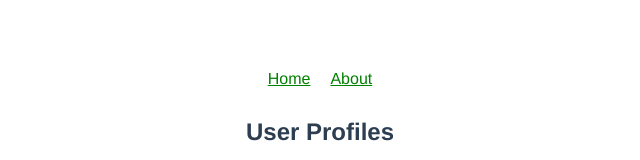
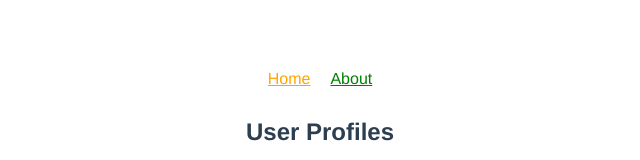
Before and after one commit to melihkeskin/vue-routing, a Vue app: page / in a window 1280 px wide. Shown: the top 160 px of the page, without its empty margins (320-960 px from the left). Built offline with nearby package versions, Linux system fonts and the light colour scheme; the HTML template or start-up script is replaced by a standard one.

Commit message:
styling active links

```diff
--- a/src/components/Navbar.vue
+++ b/src/components/Navbar.vue
@@ -59,4 +59,14 @@
   display: inline-block;
   margin: 10px;
 }
+
+/* exactly on the page
+router-link-exact-active
+not exactly
+router-link-active (exm: wrong parameter)*/
+
+
+a.router-link-exact-active{
+  color: orange;
+}
 </style>
```
